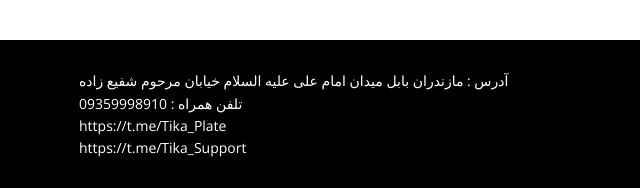
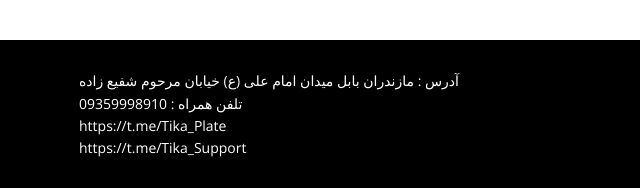
Before and after one commit to TikaPlate/tikaplate.github.io, a plain HTML site: page index.html in a window 1280 px wide. Shown: the part 3518-3706 px from the top of the page, 64-704 px from the left. Drawn offline with nearby package versions, Linux system fonts and the light colour scheme.

Commit message:
Update index.html

```diff
--- a/index.html
+++ b/index.html
@@ -401,7 +401,7 @@
         <div class="container">
             <div class="row">
                 <div class="col-sm-6">
-								<div class="col-1">آدرس : مازندران بابل میدان امام علی علیه السلام خیابان مرحوم شفیع زاده </div>
+								<div class="col-1">آدرس : مازندران بابل میدان امام علی (ع) خیابان مرحوم شفیع زاده </div>
 								<div class="col-1">تلفن همراه : 09359998910 </div>
 								<div class="col-1"><a href="https://t.me/Tika_Plate">https://t.me/Tika_Plate</a></div>
 								<div class="col-1"><a href="https://t.me/Tika_Support">https://t.me/Tika_Support</a></div>
```
